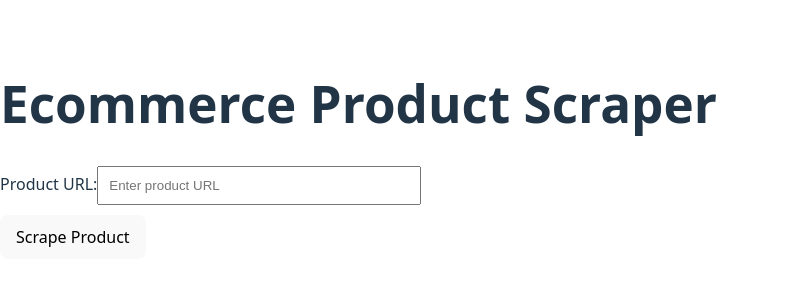
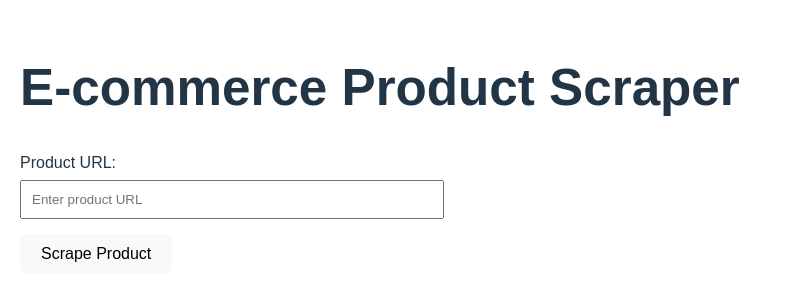
Before and after one commit to rieckypoerwadiredja/sentiview, a React (Vite) app in the folder web/frontend/: page /ecommerce in a window 1280 px wide. Shown: the part 250-550 px from the top of the page, without its empty margins (0-801 px from the left). Built offline with nearby package versions, Linux system fonts and the light colour scheme.

Commit message:
make scraper nodejs

```diff
--- a/web/frontend/src/pages/Ecommerce.jsx
+++ b/web/frontend/src/pages/Ecommerce.jsx
@@ -13,22 +13,23 @@ function Ecommerce() {
   const handleSubmit = async (e) => {
     e.preventDefault();
 
-    if (!url) {
-      alert("Please enter a URL!");
+    if (!url.trim()) {
+      alert("Please enter a valid URL.");
       return;
     }
 
-    const link = url + "&intl=nosplash";
-    setIsLoading(true); // Start loading
+    const formattedUrl = url + "&intl=nosplash";
+    setIsLoading(true);
+
     try {
       const response = await fetch(
-        "https://api-sentiview.vercel.app/analyze-bestbuy",
+        "https://api-sentiview-scraper.vercel.app/scrape-bestbuy",
         {
           method: "POST",
           headers: {
             "Content-Type": "application/json",
           },
-          body: JSON.stringify({ url: link }),
+          body: JSON.stringify({ url: formattedUrl }),
         }
       );
 
@@ -40,43 +41,54 @@ function Ecommerce() {
       setResponseData(data);
       setError(null);
     } catch (err) {
-      setError(err.message);
+      setError(err.message || "Something went wrong");
       setResponseData(null);
     } finally {
-      setIsLoading(false); // Stop loading
+      setIsLoading(false);
     }
   };
 
   return (
-    <div>
-      <h1>Ecommerce Product Scraper</h1>
+    <div style={{ fontFamily: "Arial, sans-serif", padding: "20px" }}>
+      <h1>E-commerce Product Scraper</h1>
+
       <form onSubmit={handleSubmit}>
-        <div>
         <label htmlFor="url">Product URL:</label>
+        <br />
         <input
+          id="url"
           type="text"
-            id="url"
           value={url}
           onChange={handleUrlChange}
           placeholder="Enter product URL"
-            style={{ width: "300px", padding: "10px", marginBottom: "10px" }}
+          style={{
+            width: "100%",
+            maxWidth: "400px",
+            padding: "10px",
+            marginTop: "5px",
+            marginBottom: "15px",
+          }}
         />
-        </div>
+        <br />
         <button
           type="submit"
           disabled={isLoading}
-          style={{ padding: "10px 15px" }}
+          style={{
+            padding: "10px 20px",
+            cursor: isLoading ? "not-allowed" : "pointer",
+          }}
         >
           {isLoading ? "Loading..." : "Scrape Product"}
         </button>
       </form>
 
-      {isLoading && <p style={{ color: "blue" }}>Loading...</p>}
-
+      {isLoading && (
+        <p style={{ color: "blue" }}>Fetching data, please wait...</p>
+      )}
       {error && <p style={{ color: "red" }}>Error: {error}</p>}
 
       {responseData && (
-        <div>
+        <div style={{ marginTop: "30px" }}>
           <h2>Product Details</h2>
           <p>
             <strong>Title:</strong> {responseData.product_details.title}
@@ -88,16 +100,20 @@ function Ecommerce() {
             <strong>Description:</strong>{" "}
             {responseData.product_details.description}
           </p>
+
           <div>
             <strong>Images:</strong>
-            <ul>
+            <ul
+              style={{
+                display: "flex",
+                gap: "10px",
+                listStyle: "none",
+                padding: 0,
+              }}
+            >
               {responseData.product_details.images.map((image, index) => (
                 <li key={index}>
-                  <img
-                    src={image}
-                    alt={`Product Image ${index + 1}`}
-                    width="100"
-                  />
+                  <img src={image} alt={`Product ${index + 1}`} width="100" />
                 </li>
               ))}
             </ul>
@@ -106,7 +122,14 @@ function Ecommerce() {
           <h3>Reviews</h3>
           {responseData.reviews.length > 0 ? (
             responseData.reviews.map((review, index) => (
-              <div key={index}>
+              <div
+                key={index}
+                style={{
+                  marginBottom: "15px",
+                  borderBottom: "1px solid #ccc",
+                  paddingBottom: "10px",
+                }}
+              >
                 <p>
                   <strong>Rating:</strong> {review.rating}
                 </p>
@@ -121,13 +144,12 @@ function Ecommerce() {
                   {review.recommended === "true" ? "Yes" : "No"}
                 </p>
                 <p>
-                  <strong>Sentiemnt:</strong> {review.sentiment}
+                  <strong>Sentiment:</strong> {review.sentiment}
                 </p>
-                <hr />
               </div>
             ))
           ) : (
-            <p>No reviews available</p>
+            <p>No reviews available.</p>
           )}
         </div>
       )}
```
Also changed, not shown: 2 other files (tests, documents, lock files or other folders). Lines whose indentation alone changed are shown as unchanged.
